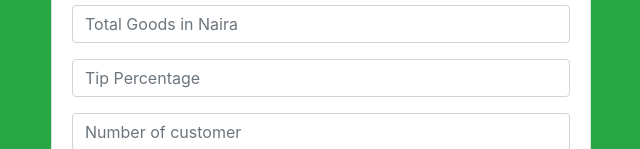
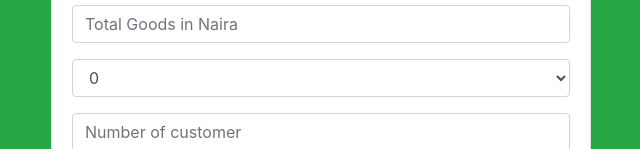
Before and after one commit to Alukoayodele/Tip-Calculator, a plain HTML site: page index.html in a window 1280 px wide. Shown: the part 136-285 px from the top of the page, without its empty margins (319-959 px from the left). Drawn offline with nearby package versions, Linux system fonts and the light colour scheme.

Commit message:
changed the input field with an id of percentage to a select,other properties remine the same

```diff
--- a/index.html
+++ b/index.html
@@ -27,7 +27,14 @@
               <div class="form-group">
                 <div class="input-group">
 
-                  <input type="number" class="percentage form-control" id="percentage" placeholder="Tip Percentage">
+                <!--  <input type="number" class="percentage form-control" id="percentage" placeholder="Tip Percentage"> -->
+                <select class=" percentage form-control" id ="percentage">
+                  <option>0</option>
+                                    <option value="5">5%</option>
+                                    <option value="10">10%</option>
+                                    <option value="20">20%</option>
+                                    <option value="30">30%</option>
+                </select>
                 </div>
               </div>
 
```
